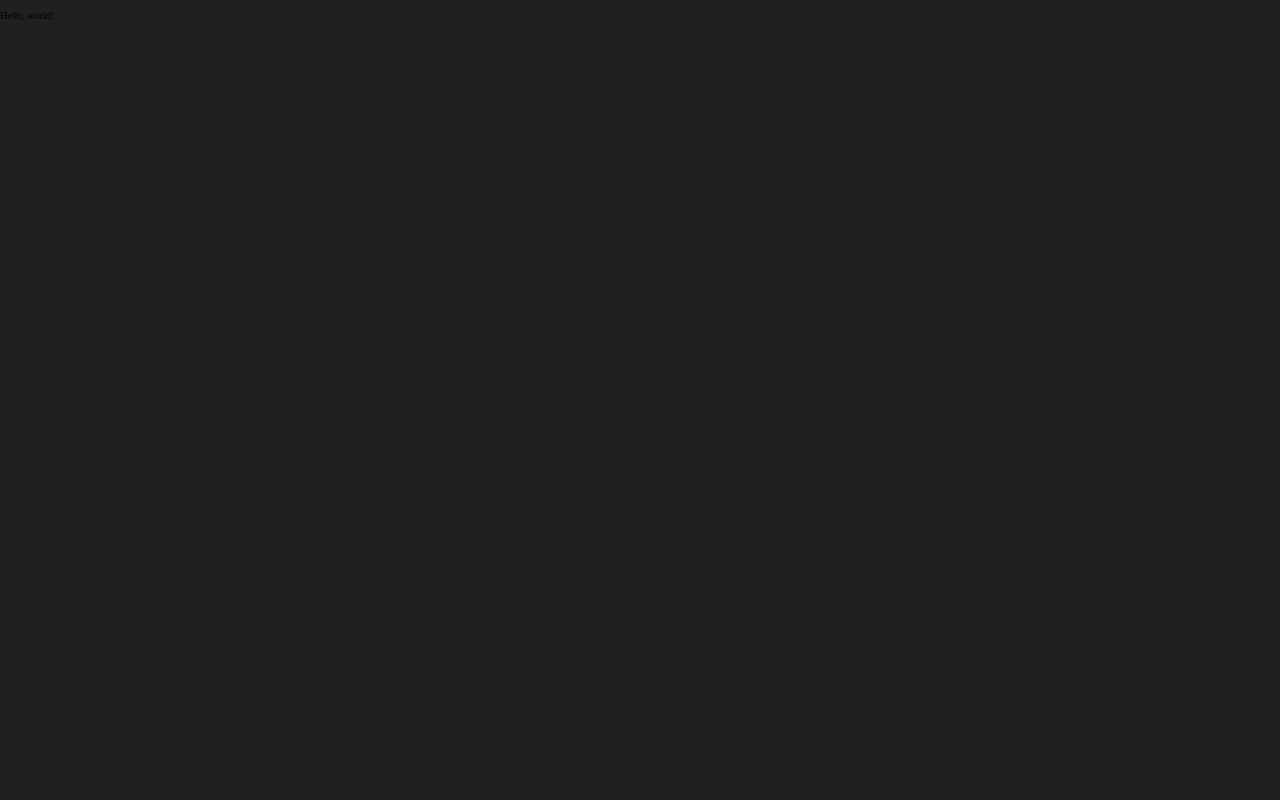
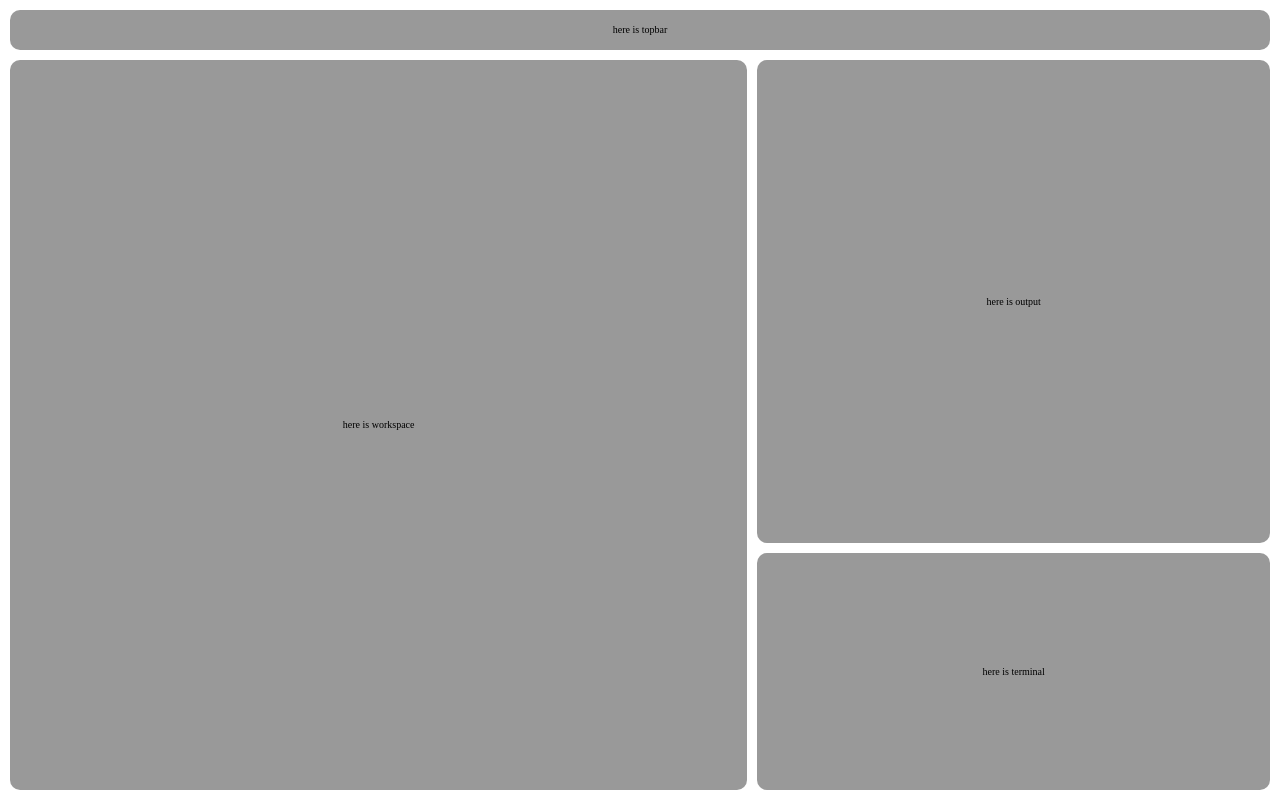
Before and after one commit to matzutake/code-editor, a Vue app: page / in a window 1280 px wide. Built offline with nearby package versions, Linux system fonts and the light colour scheme.

Commit message:
feat(layout): created layout and grid template for components

```diff
--- a/index.html
+++ b/index.html
@@ -1,10 +1,10 @@
 <!doctype html>
-<html lang="">
+<html lang="ru">
   <head>
     <meta charset="UTF-8" />
-    <link rel="icon" href="/favicon.ico" />
+    <link rel="icon" href="/favicon.svg" />
     <meta name="viewport" content="width=device-width, initial-scale=1.0" />
-    <title>Vite App</title>
+    <title>Matzu Editor</title>
   </head>
   <body>
     <div id="app"></div>
--- a/src/App.vue
+++ b/src/App.vue
@@ -1,9 +1,9 @@
 <template>
-  <div>
-    <p class="hello-world">Hello, world!</p>
-  </div>
+  <editor-layout />
 </template>
 
-<script setup lang="ts"></script>
+<script setup lang="ts">
+import EditorLayout from '@/EditorLayout.vue'
+</script>
 
 <style scoped lang="scss"></style>
--- /dev/null
+++ b/src/EditorLayout.vue
@@ -0,0 +1,48 @@
+<template>
+  <main class="editor-layout">
+    <top-bar class="top-bar" />
+    <code-workspace class="workspace" />
+    <output-block class="output" />
+    <terminal-block class="terminal" />
+  </main>
+</template>
+
+<script setup lang="ts">
+import TopBar from '@/components/top-bar/TopBar.vue'
+import OutputBlock from '@/components/output-block/OutputBlock.vue'
+import CodeWorkspace from '@/components/code-workspace/CodeWorkspace.vue'
+import TerminalBlock from '@/components/terminal-block/TerminalBlock.vue'
+</script>
+
+<style lang="scss" scoped>
+.editor-layout {
+  position: absolute;
+  width: 100%;
+  height: 100%;
+  overflow: hidden;
+  display: grid;
+  grid-template:
+    'topbar topbar topbar topbar topbar' 4rem
+    'workspace workspace workspace output output' 1fr
+    'workspace workspace workspace output output' 1fr
+    'workspace workspace workspace terminal terminal' 1fr;
+  gap: 1rem;
+  padding: 1rem;
+}
+
+.top-bar {
+  grid-area: topbar;
+}
+
+.output {
+  grid-area: output;
+}
+
+.workspace {
+  grid-area: workspace;
+}
+
+.terminal {
+  grid-area: terminal;
+}
+</style>
--- /dev/null
+++ b/src/components/code-workspace/CodeWorkspace.vue
@@ -0,0 +1,16 @@
+<template>
+  <div class="workspace">here is workspace</div>
+</template>
+
+<script setup lang="ts"></script>
+
+<style lang="scss" scoped>
+.workspace {
+  background-color: #999;
+  border-radius: 1rem;
+  padding: 1rem;
+  display: flex;
+  align-items: center;
+  justify-content: center;
+}
+</style>
--- /dev/null
+++ b/src/components/output-block/OutputBlock.vue
@@ -0,0 +1,16 @@
+<template>
+  <div class="output-block">here is output</div>
+</template>
+
+<script setup lang="ts"></script>
+
+<style lang="scss" scoped>
+.output-block {
+  background-color: #999;
+  border-radius: 1rem;
+  padding: 1rem;
+  display: flex;
+  align-items: center;
+  justify-content: center;
+}
+</style>
--- /dev/null
+++ b/src/components/terminal-block/TerminalBlock.vue
@@ -0,0 +1,16 @@
+<template>
+  <div class="terminal">here is terminal</div>
+</template>
+
+<script setup lang="ts"></script>
+
+<style lang="scss" scoped>
+.terminal {
+  background-color: #999;
+  border-radius: 1rem;
+  padding: 1rem;
+  display: flex;
+  align-items: center;
+  justify-content: center;
+}
+</style>
--- /dev/null
+++ b/src/components/top-bar/TopBar.vue
@@ -0,0 +1,16 @@
+<template>
+  <header class="top-bar">here is topbar</header>
+</template>
+
+<script setup lang="ts"></script>
+
+<style lang="scss" scoped>
+.top-bar {
+  background-color: #999;
+  border-radius: 1rem;
+  padding: 1rem;
+  display: flex;
+  align-items: center;
+  justify-content: center;
+}
+</style>
--- a/src/main.ts
+++ b/src/main.ts
@@ -1,5 +1,5 @@
+import '@csstools/normalize.css'
 import '@/styles/main.scss'
-import '@csstools/normalize.css'
 
 import { createApp } from 'vue'
 import { createPinia } from 'pinia'
--- a/src/styles/main.scss
+++ b/src/styles/main.scss
@@ -2,6 +2,8 @@ html {
   font-size: 62.5%;
 }
 
-body {
-  background-color: #202020;
+* {
+  margin: 0;
+  padding: 0;
+  box-sizing: border-box;
 }
```
Also changed, not shown: EditorLayout.vue (deleted, +0 -7 lines), public/favicon.svg (added).
